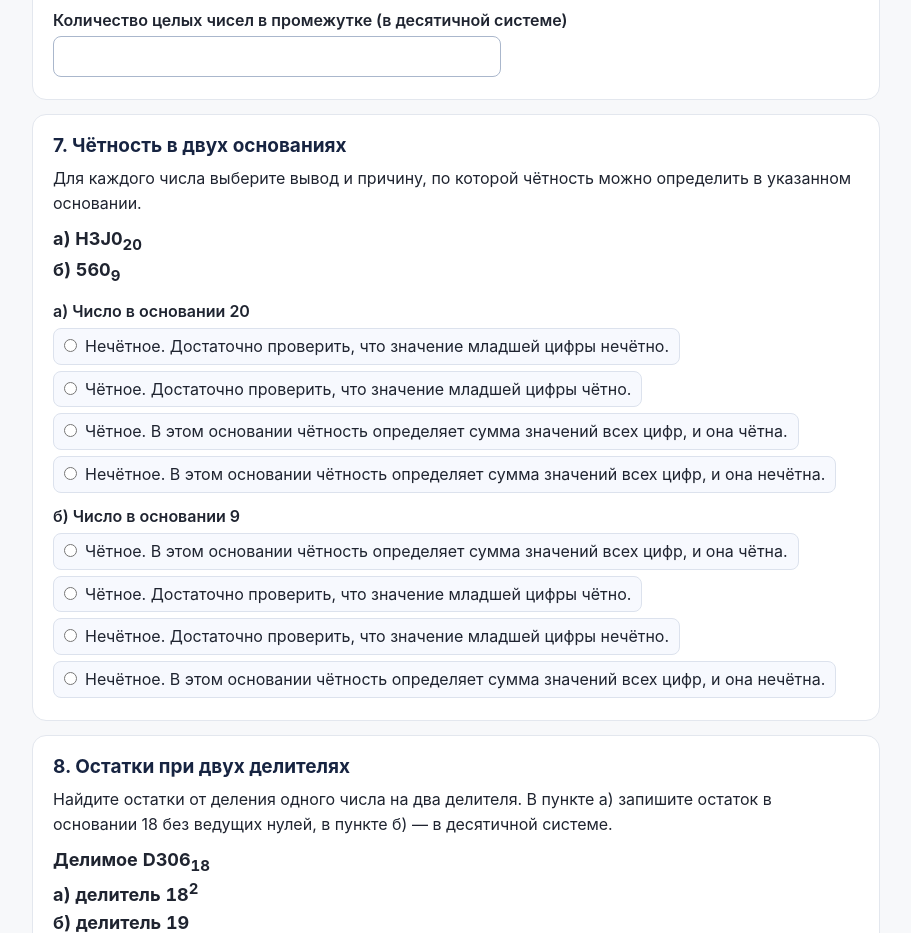
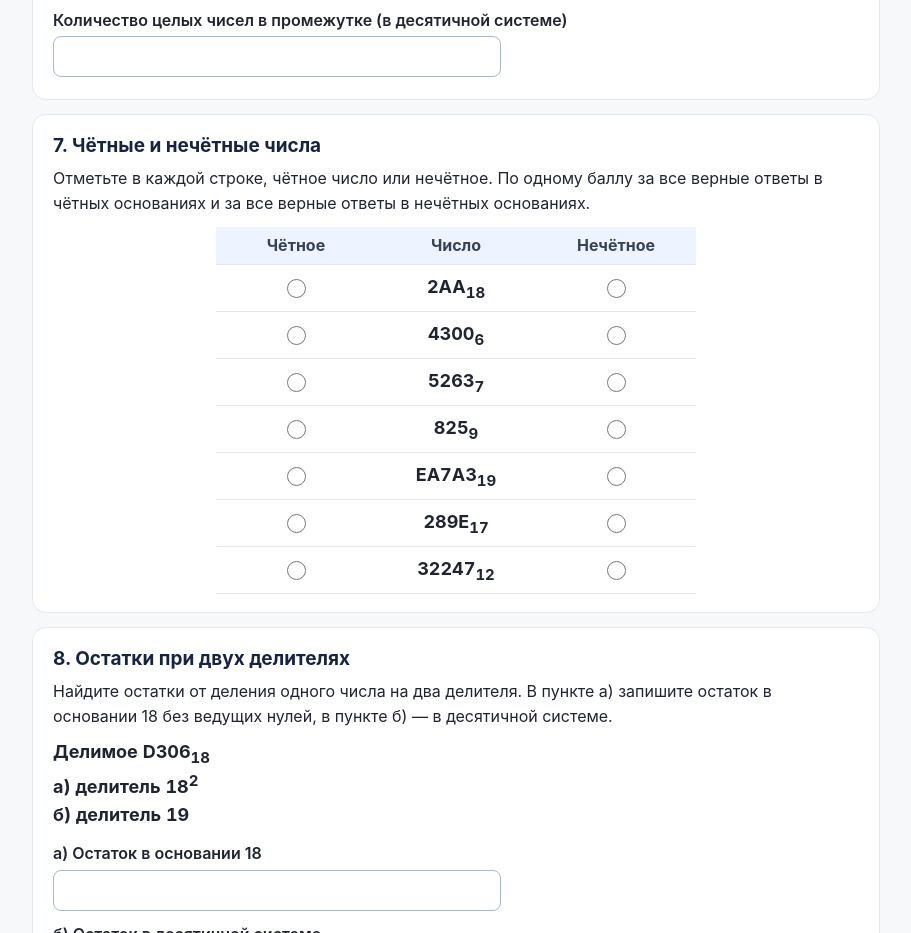
Before and after one commit to FixBrain/info_book, a plain HTML site: page proverka-2.html in a window 1280 px wide. Shown: the part 2187-3120 px from the top of the page, without its empty margins (184-1095 px from the left). Drawn offline with Linux system fonts and the light colour scheme.

Commit message:
Сделать задание на чётность таблицей с семью числами

```diff
--- a/proverka-2.html
+++ b/proverka-2.html
@@ -32,6 +32,15 @@ h1{margin:0 0 8px;font-size:clamp(25px,5vw,34px);line-height:1.2}
 .choice input{accent-color:var(--accent);margin:0;flex:none}
 .choice span{overflow-wrap:anywhere}
 fieldset:disabled .choice{cursor:default}
+.parity-table{width:min(100%,30rem);margin:12px auto 0;table-layout:fixed;border-collapse:separate;border-spacing:0}
+.parity-table :is(th,td){text-align:center;border-bottom:1px solid var(--line)}
+.parity-table thead th{padding:6px 2px;background:#eef4ff;color:#354258;font-size:clamp(.85rem,3.9vw,1rem)}
+.parity-table tbody th{padding:5px 2px;font-size:1.125rem;font-variant-numeric:tabular-nums}
+.parity-option{display:grid;place-items:center;min-height:44px;cursor:pointer}
+.parity-option input{margin:0;width:19px;height:19px;accent-color:var(--accent)}
+.parity-option:has(input:checked){background:#eef4ff}
+.parity-option:has(input:disabled){cursor:default}
+.parity-table .feedback{display:block;font-weight:400}
 .feedback{font-size:14px;overflow-wrap:anywhere}
 .correct{color:#236637}
 .incorrect{color:#8b4430}
@@ -103,7 +112,7 @@ html{--chapter-bar-height:3rem;scroll-padding-top:calc(var(--chapter-bar-height)
 const assessment = {"id": 2, "title": "Проверочная работа 2. Арифметика и свойства чисел", "max": 22, "threshold": 11};
 const previousAssessment = { ...assessment, max: 14, threshold: 7 };
 
-function makeAssessmentTasks(random, extended = true) {
+function makeAssessmentTasks(random, extended = true, parityGrid = extended) {
   const digits = '0123456789ABCDEFGHIJ';
   const pick = (from, to) => from + Math.floor(random() * (to - from + 1));
   const places = (length, make) => Array.from({length}, (_, index) => make(index));
@@ -433,6 +442,50 @@ function makeAssessmentTasks(random, extended = true) {
     });
   }
 
+  if (parityGrid) {
+    const options = [
+      {value: 'even', label: 'Чётное'},
+      {value: 'odd', label: 'Нечётное'},
+    ];
+    const rows = [3, 4].flatMap((count, baseParity) => {
+      const bases = places(10 - baseParity, (index) => 2 * (index + 1) + baseParity);
+      const firstParity = pick(0, 1);
+      return places(count, (index) => {
+        const base = bases.splice(pick(0, bases.length - 1), 1)[0];
+        const length = pick(3, 5);
+        const values = places(length, (position) => pick(position === 0 ? 1 : 0, base - 1));
+        const earlierParity = values.slice(0, -2).reduce((sum, digit) => sum + digit, 0) % 2;
+        const prefixParity = index < 2 ? 1 : pick(0, 1);
+        const penultimateParity = earlierParity ^ prefixParity;
+        values[length - 2] = penultimateParity + 2 * pick(0, Math.floor((base - 1 - penultimateParity) / 2));
+        const answerParity = (firstParity + index) % 2;
+        const lastParity = answerParity ^ (baseParity * prefixParity);
+        values[length - 1] = lastParity + 2 * pick(0, Math.floor((base - 1 - lastParity) / 2));
+        const value = symbols(values);
+        return {
+          baseParity, base, value, label: `${value} в основании ${base}`,
+          kind: 'radio', options, expected: answerParity ? 'odd' : 'even', points: 0,
+        };
+      });
+    });
+    for (let index = rows.length - 1; index > 0; index--) {
+      const swap = pick(0, index);
+      [rows[index], rows[swap]] = [rows[swap], rows[index]];
+    }
+    // Keep the legacy draws above so other questions still match the same seed.
+    tasks[6] = {
+      title: 'Чётные и нечётные числа',
+      prompt: 'Отметьте в каждой строке, чётное число или нечётное. По одному баллу за все верные ответы в чётных основаниях и за все верные ответы в нечётных основаниях.',
+      layout: 'parity',
+      parts: rows,
+      rubric: [0, 1].map((baseParity) => ({
+        parts: rows.flatMap((row, index) => row.baseParity === baseParity ? [index] : []),
+        points: 1,
+      })),
+      solution: 'При чётном основании смотрим на значение последней цифры. При нечётном основании складываем значения всех цифр и проверяем чётность суммы.',
+    };
+  }
+
   return tasks;
 }
 
@@ -449,7 +502,8 @@ function assessmentRandom(seed) {
 (() => {
   'use strict';
 
-  const key = `ss-assessment:v2:${assessment.id}`;
+  const key = `ss-assessment:v3:${assessment.id}`;
+  const extendedKey = `ss-assessment:v2:${assessment.id}`;
   const previousKey = `ss-assessment:v1:${assessment.id}`;
   const byId = (id) => document.getElementById(id);
   const form = byId('assessment-form');
@@ -464,7 +518,7 @@ function assessmentRandom(seed) {
     return Math.floor(Math.random() * 4294967296);
   }
 
-  function parseProgress(text, extended) {
+  function parseProgress(text, extended, parityGrid = false) {
     try {
       const progress = JSON.parse(text);
       const scale = extended ? assessment : previousAssessment;
@@ -476,7 +530,7 @@ function assessmentRandom(seed) {
           (progress.last && (typeof progress.last.report !== 'string' || !Number.isInteger(progress.last.attempt)))) {
         return null;
       }
-      return { ...progress, extended };
+      return { ...progress, extended, parityGrid };
     } catch {
       return null;
     }
@@ -484,19 +538,26 @@ function assessmentRandom(seed) {
 
   function loadProgress() {
     try {
-      return parseProgress(localStorage.getItem(key), true) ??
+      const current = parseProgress(localStorage.getItem(key), true, true);
+      if (current) return current;
+      const older = parseProgress(localStorage.getItem(extendedKey), true) ??
         parseProgress(localStorage.getItem(previousKey), false);
+      if (older?.extended && !older.completedAt && !Object.keys(older.values).length) {
+        older.parityGrid = true;
+      }
+      return older;
     } catch {
       return null;
     }
   }
 
-  let progress = loadProgress() ?? { seed: newSeed(), attempt: 1, values: {}, completedAt: null, best: 0, last: null, extended: true };
+  let progress = loadProgress() ?? { seed: newSeed(), attempt: 1, values: {}, completedAt: null, best: 0, last: null, extended: true, parityGrid: true };
   let tasks;
 
   function saveProgress() {
     try {
-      localStorage.setItem(progress.extended ? key : previousKey, JSON.stringify(progress));
+      const progressKey = progress.parityGrid ? key : progress.extended ? extendedKey : previousKey;
+      localStorage.setItem(progressKey, JSON.stringify(progress));
     } catch {
       byId('assessment-storage').hidden = false;
     }
@@ -611,6 +672,9 @@ function assessmentRandom(seed) {
       context.innerHTML = task.context;
       section.append(context);
     }
+    if (task.layout === 'parity') {
+      section.append(renderParityTable(task, index, result));
+    } else {
       task.parts.forEach((part, partIndex) => {
         const field = renderPart(part, index, partIndex);
         if (progress.completedAt) {
@@ -621,6 +685,7 @@ function assessmentRandom(seed) {
         }
         section.append(field);
       });
+    }
     if (progress.completedAt) {
       section.append(element('p', 'task-score', `За задание — ${result.points} из ${result.max}.`));
       if (task.solution) section.append(element('p', 'task-explanation', `Разбор. ${task.solution}`));
@@ -628,11 +693,51 @@ function assessmentRandom(seed) {
     return section;
   }
 
+  function renderParityTable(task, taskIndex, result) {
+    const table = element('table', 'parity-table');
+    const header = table.createTHead().insertRow();
+    for (const text of ['Чётное', 'Число', 'Нечётное']) {
+      const cell = element('th', '', text);
+      cell.scope = 'col';
+      header.append(cell);
+    }
+    const body = table.createTBody();
+    task.parts.forEach((part, partIndex) => {
+      const row = body.insertRow();
+      const name = nameOf(taskIndex, partIndex);
+      const addChoice = (option) => {
+        const label = element('label', 'parity-option');
+        const input = element('input');
+        input.type = 'radio';
+        input.name = name;
+        input.value = option.value;
+        input.checked = progress.values[name] === option.value;
+        input.disabled = Boolean(progress.completedAt);
+        input.setAttribute('aria-label', `${part.label}, ${option.label.toLowerCase()}`);
+        label.append(input);
+        row.insertCell().append(label);
+      };
+      const [even, odd] = part.options;
+      addChoice(even);
+      const numberCell = element('th', '', part.value);
+      numberCell.scope = 'row';
+      numberCell.append(element('sub', '', part.base));
+      if (progress.completedAt) {
+        const correct = result.correct[partIndex];
+        const hint = correct ? 'Верно' : `Ответ — ${expectedAnswer(part).toLowerCase()}`;
+        numberCell.append(element('span', `feedback ${correct ? 'correct' : 'incorrect'}`, hint));
+      }
+      row.append(numberCell);
+      addChoice(odd);
+    });
+    return table;
+  }
+
   function render() {
     const scale = progress.extended ? assessment : previousAssessment;
     const count = progress.extended ? 'Двенадцать' : 'Девять';
     byId('assessment-scope').textContent = `${count} заданий по главам 7–9А. Для зачёта нужно набрать ${scale.threshold} из ${scale.max} баллов.`;
-    tasks = makeAssessmentTasks(assessmentRandom(progress.seed), progress.extended);
+    tasks = makeAssessmentTasks(assessmentRandom(progress.seed), progress.extended, progress.parityGrid);
     const results = evaluate();
     taskList.replaceChildren(...tasks.map((task, index) => renderTask(task, index, results[index])));
     byId('assessment-attempt').textContent = `Попытка ${progress.attempt}`;
@@ -714,7 +819,7 @@ function assessmentRandom(seed) {
     let seed = newSeed();
     while (JSON.stringify(makeAssessmentTasks(assessmentRandom(seed))) === previousVariant) seed = (seed + 1) >>> 0;
     const best = progress.extended ? progress.best : 0;
-    progress = { ...progress, seed, attempt: progress.attempt + 1, values: {}, completedAt: null, best, extended: true };
+    progress = { ...progress, seed, attempt: progress.attempt + 1, values: {}, completedAt: null, best, extended: true, parityGrid: true };
     saveProgress();
     render();
     byId('assessment-attempt').focus();
@@ -733,7 +838,7 @@ function assessmentRandom(seed) {
   });
 
   window.addEventListener('storage', (event) => {
-    if (event.key !== key && event.key !== previousKey) return;
+    if (event.key !== key && event.key !== extendedKey && event.key !== previousKey) return;
     const updated = loadProgress();
     if (!updated) return;
     progress = updated;
```
Lines whose indentation alone changed are shown as unchanged.
